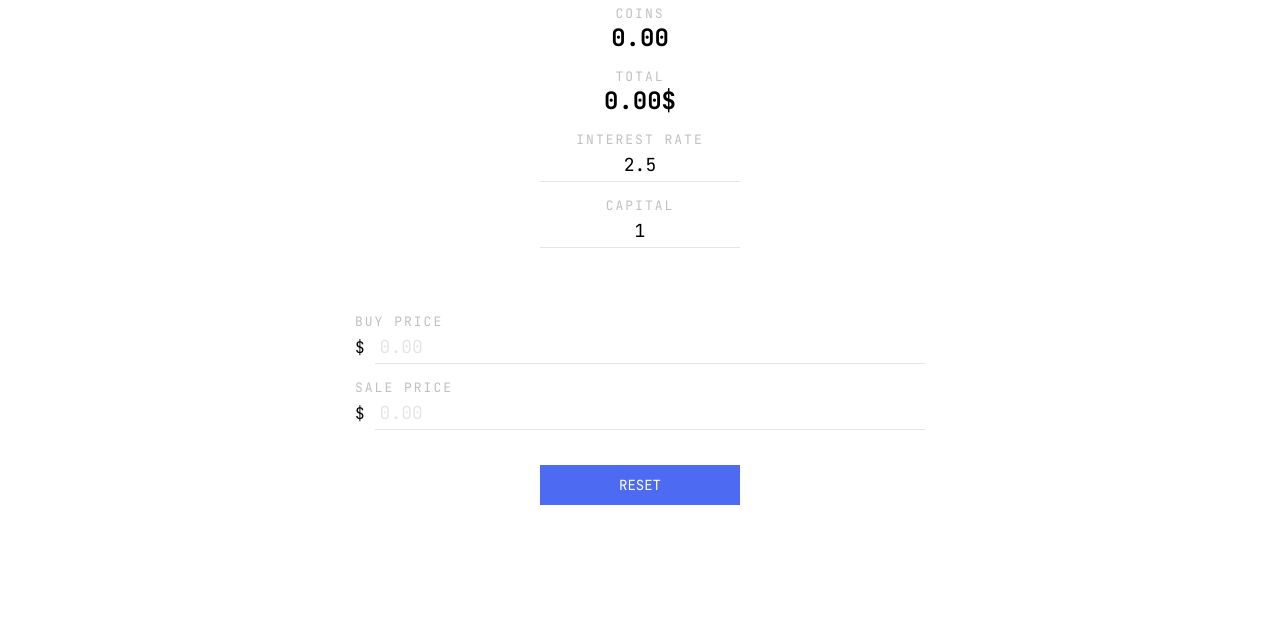
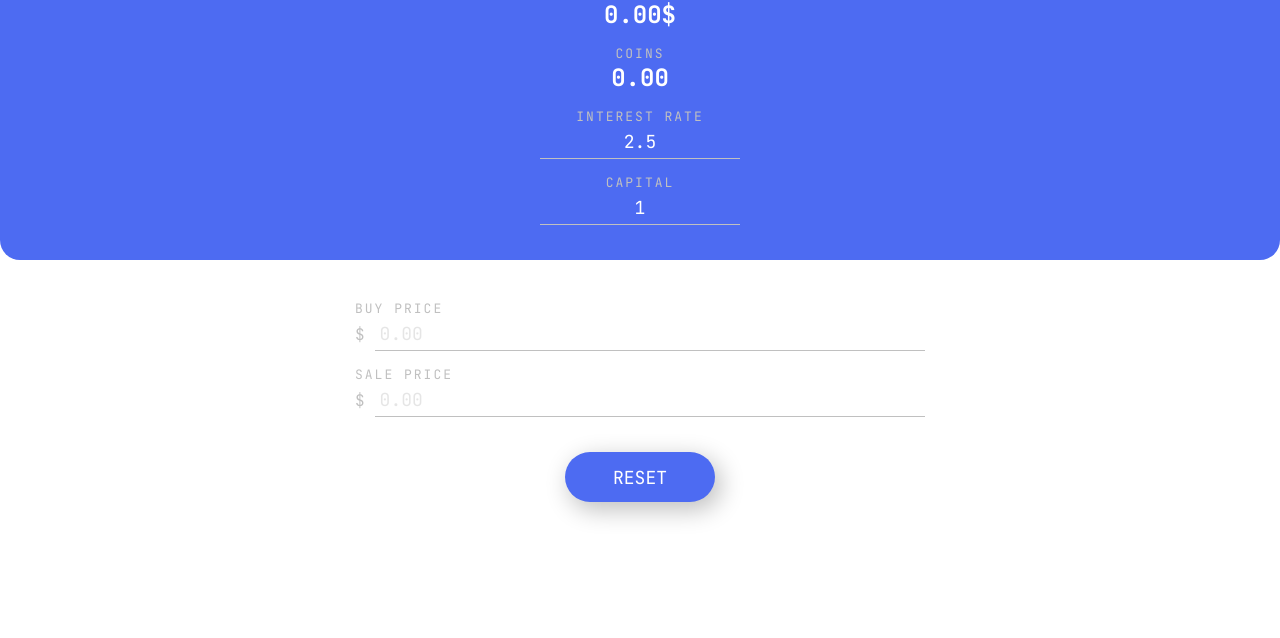
Before and after one commit to b3m3/buy_crypto, a plain HTML site: page index.html in a window 1280 px wide. Shown: the part 162-800 px from the top of the page. Drawn offline with Linux system fonts and the light colour scheme.

Commit message:
b/29031441

```diff
--- a/css/style.css
+++ b/css/style.css
@@ -33,7 +33,7 @@ body {
 }
 
 .wrapp {
-  padding: 40px 15px;
+  /*padding: 40px 15px;*/
 }
 
 .label {
@@ -45,18 +45,15 @@ body {
 }
 
 input {
+  background: transparent;
   font-family: "JetBrains Mono";
   font-size: 18px;
   text-align: center;
   border: none;
   outline: none;
-  border-bottom: 1px solid rgba(0, 0, 0, 0.1);
   padding: 5px;
   border-radius: unset;
-}
-
-input:focus {
-  border-bottom: 1px solid var(--blue);
+  border-bottom: 1px solid var(--grey);
 }
 
 input::placeholder {
@@ -76,7 +73,21 @@ input[type=number] {
 /* TOP */
 
 .top {
+  position: relative;
   text-align: center;
+  padding: 40px 15px 20px 15px;
+}
+
+.top:before {
+  position: absolute;
+  z-index: -1;
+  content: '';
+  width: 100%;
+  height: 100%;
+  left: 0;
+  top: 0;
+  background: var(--blue);
+  border-radius: 0 0 20px 20px;
 }
 
 .top__col {
@@ -87,23 +98,30 @@ input[type=number] {
   text-align: center;
   font-size: 72px;
   font-weight: bold;
-  color: var(--blue);
+  color: var(--white);
+  line-height: 1;
 }
 
 .top h4 {
   text-align: center;
   font-size: 24px;
   font-weight: bold;
+  color: var(--white);
 }
 
-.top__col input {
+.top input {
   width: 200px;
+  color: var(--white);
+}
+
+.top input:focus {
+  border-bottom: 1px solid var(--white);
 }
 
 /* BODY */
 
 .body {
-  padding-top: 50px;
+  padding: 40px 15px 20px 15px;
 }
 
 .body__col {
@@ -122,23 +140,34 @@ input[type=number] {
   gap: 10px;
 }
 
+.body__col_box span {
+  color: var(--grey);
+}
+
 .body input {
   width: 100%;
   text-align: start;
+  color: var(--black);
+}
+
+.body input:focus {
+  border-bottom: 1px solid var(--blue);
 }
 
 .body button {
   font-family: "JetBrains Mono";
   text-transform: uppercase;
-  font-size: 14px;
+  font-size: 18px;
   cursor: pointer;
   outline: none;
   border: none;
   width: 100%;
-  height: 40px;
-  max-width: 200px;
+  height: 50px;
+  max-width: 150px;
   background: var(--blue);
   color: var(--white);
+  border-radius: 50px;
+  box-shadow: 5px 7px 25px 1px var(--grey);
 }
 
 .body button:active {
--- a/index.html
+++ b/index.html
@@ -12,9 +12,6 @@
 </head>
 <body>
   <div class="app">
-    <div class="container">
-      <div class="wrapp">
-
     <div class="top">
       <div class="top__col">
         <p class="label">Earnings</p>
@@ -22,13 +19,13 @@
       </div>
 
       <div class="top__col">
-            <p class="label">Coins</p>
-            <h4 id="coins">0.00</h4>
+        <p class="label">Total</p>
+        <h4 id="total">0.00$</h4>
       </div>
 
       <div class="top__col">
-            <p class="label">Total</p>
-            <h4 id="total">0.00$</h4>
+        <p class="label">Coins</p>
+        <h4 id="coins">0.00</h4>
       </div>
 
       <div class="top__col">
@@ -48,6 +45,7 @@
       </div>
     </div>
 
+    <div class="container">
       <div class="body">
         <div class="body__col">
           <p class="label">Buy price</p>
@@ -73,6 +71,5 @@
       </div>
     </div>
   </div>
-  </div>
 </body>
 </html>
--- a/js/main.js
+++ b/js/main.js
@@ -121,10 +121,22 @@ document.addEventListener("DOMContentLoaded", () => {
 
   percent.addEventListener('input', () => {
     inputLengthHandler(percent, 6);
-    saleHandler(percent);
-    earningsHandler(percent);
-    coinsHandler(percent);
-    totalHandler(percent);
+
+    sale.value = +buy.value
+      ? numberFormat(+buy.value + (+buy.value * (+percent.value / 100)), 3)
+      : '';
+
+    earnings.textContent = +sale.value && +buy.value
+      ? numberFormat((+sale.value * +coins.textContent) - +capital.value, 3) + '$'
+      : '0.00$';
+
+    coins.textContent = +buy.value
+      ? numberFormat(+capital.value / +buy.value, 10)
+      : '0.00';
+
+    total.textContent = +buy.value && +sale.value
+      ? numberFormat(+coins.textContent * +sale.value, 3)  + '$'
+      : '0.00$';
 
     setData();
   });
@@ -140,7 +152,10 @@ document.addEventListener("DOMContentLoaded", () => {
       ? numberFormat((+sale.value * +coins.textContent) - +capital.value, 3) + '$'
       : '0.00$';
 
-    totalHandler(capital);
+    total.textContent = +capital.value && +buy.value && +sale.value
+      ? numberFormat(+coins.textContent * +sale.value, 3)  + '$'
+      : '0.00$';
+
     setData();
   });
 
```
Lines whose indentation alone changed are shown as unchanged.
